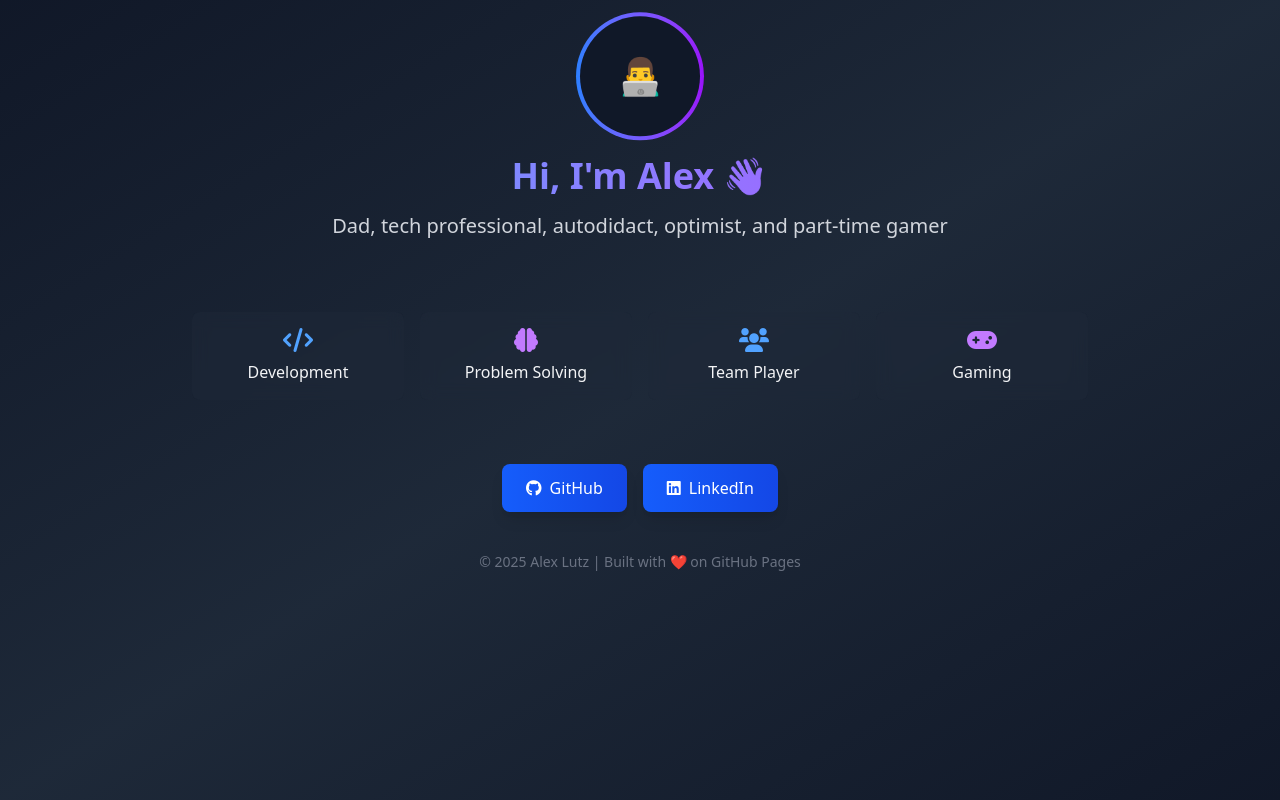
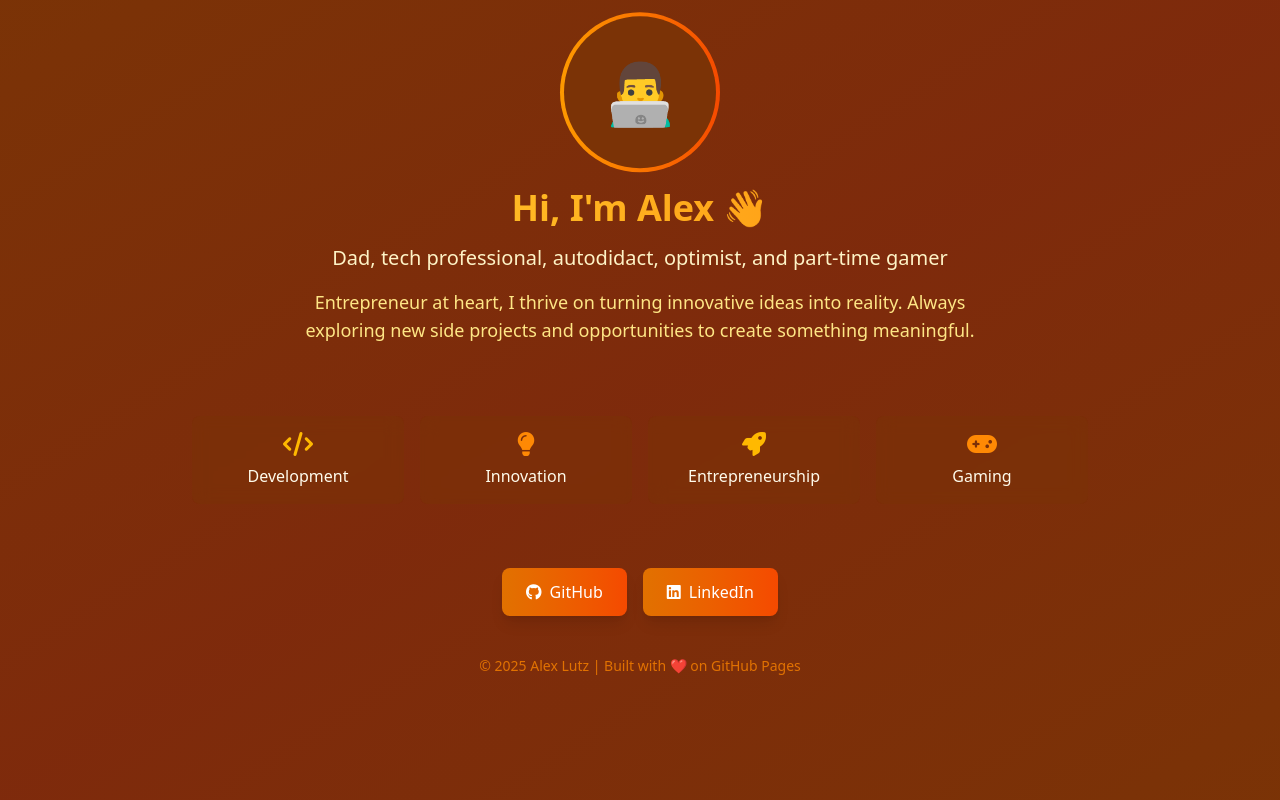
Before and after one commit to alexinslc/alexinslc.github.io, a plain HTML site: page index.html in a window 1280 px wide. Drawn offline with nearby package versions, Linux system fonts and the light colour scheme.

Commit message:
update color scheme, sizes and some content

```diff
--- a/index.html
+++ b/index.html
@@ -17,35 +17,36 @@
         }
     </style>
 </head>
-<body class="bg-gradient-to-br from-gray-900 via-gray-800 to-gray-900 text-gray-100 min-h-screen flex flex-col items-center p-5">
+<body class="bg-gradient-to-br from-amber-900 via-orange-900 to-amber-900 text-amber-50 min-h-screen flex flex-col items-center p-5">
     <div class="max-w-4xl w-full space-y-8">
         <!-- Profile Section -->
         <div class="text-center space-y-4 animate-float">
-            <div class="w-32 h-32 mx-auto rounded-full bg-gradient-to-r from-blue-500 to-purple-600 p-1">
-                <div class="w-full h-full rounded-full bg-gray-900 flex items-center justify-center">
-                    <span class="text-4xl">👨‍💻</span>
+            <div class="w-40 h-40 mx-auto rounded-full bg-gradient-to-r from-amber-500 to-orange-600 p-1">
+                <div class="w-full h-full rounded-full bg-amber-900 flex items-center justify-center">
+                    <span class="text-6xl">👨‍💻</span>
                 </div>
             </div>
-            <h1 class="text-4xl font-bold bg-clip-text text-transparent bg-gradient-to-r from-blue-400 to-purple-500">Hi, I'm Alex 👋</h1>
-            <p class="text-xl text-gray-300">Dad, tech professional, autodidact, optimist, and part-time gamer</p>
+            <h1 class="text-4xl font-bold bg-clip-text text-transparent bg-gradient-to-r from-amber-300 to-orange-400">Hi, I'm Alex 👋</h1>
+            <p class="text-xl text-amber-100">Dad, tech professional, autodidact, optimist, and part-time gamer</p>
+            <p class="text-lg text-amber-200 max-w-2xl mx-auto">Entrepreneur at heart, I thrive on turning innovative ideas into reality. Always exploring new side projects and opportunities to create something meaningful.</p>
         </div>
 
         <!-- Skills Section -->
         <div class="grid grid-cols-2 md:grid-cols-4 gap-4 py-8">
-            <div class="bg-gray-800/50 backdrop-blur-sm rounded-lg p-4 text-center transform hover:scale-105 transition">
-                <i class="fas fa-code text-2xl text-blue-400 mb-2"></i>
+            <div class="bg-amber-900/50 backdrop-blur-sm rounded-lg p-4 text-center transform hover:scale-105 transition">
+                <i class="fas fa-code text-2xl text-amber-400 mb-2"></i>
                 <p>Development</p>
             </div>
-            <div class="bg-gray-800/50 backdrop-blur-sm rounded-lg p-4 text-center transform hover:scale-105 transition">
-                <i class="fas fa-brain text-2xl text-purple-400 mb-2"></i>
-                <p>Problem Solving</p>
+            <div class="bg-amber-900/50 backdrop-blur-sm rounded-lg p-4 text-center transform hover:scale-105 transition">
+                <i class="fas fa-lightbulb text-2xl text-orange-400 mb-2"></i>
+                <p>Innovation</p>
             </div>
-            <div class="bg-gray-800/50 backdrop-blur-sm rounded-lg p-4 text-center transform hover:scale-105 transition">
-                <i class="fas fa-users text-2xl text-blue-400 mb-2"></i>
-                <p>Team Player</p>
+            <div class="bg-amber-900/50 backdrop-blur-sm rounded-lg p-4 text-center transform hover:scale-105 transition">
+                <i class="fas fa-rocket text-2xl text-amber-400 mb-2"></i>
+                <p>Entrepreneurship</p>
             </div>
-            <div class="bg-gray-800/50 backdrop-blur-sm rounded-lg p-4 text-center transform hover:scale-105 transition">
-                <i class="fas fa-gamepad text-2xl text-purple-400 mb-2"></i>
+            <div class="bg-amber-900/50 backdrop-blur-sm rounded-lg p-4 text-center transform hover:scale-105 transition">
+                <i class="fas fa-gamepad text-2xl text-orange-400 mb-2"></i>
                 <p>Gaming</p>
             </div>
         </div>
@@ -53,18 +54,18 @@
         <!-- Social Links -->
         <div class="flex justify-center space-x-4">
             <a href="https://github.com/alexinslc" target="_blank"
-               class="px-6 py-3 bg-gradient-to-r from-blue-600 to-blue-700 text-white rounded-lg shadow-lg hover:from-blue-700 hover:to-blue-800 transition transform hover:scale-105">
+               class="px-6 py-3 bg-gradient-to-r from-amber-600 to-orange-600 text-white rounded-lg shadow-lg hover:from-amber-700 hover:to-orange-700 transition transform hover:scale-105">
                 <i class="fab fa-github mr-2"></i>GitHub
             </a>
             <a href="https://www.linkedin.com/in/alexlutz" target="_blank"
-               class="px-6 py-3 bg-gradient-to-r from-blue-600 to-blue-700 text-white rounded-lg shadow-lg hover:from-blue-700 hover:to-blue-800 transition transform hover:scale-105">
+               class="px-6 py-3 bg-gradient-to-r from-amber-600 to-orange-600 text-white rounded-lg shadow-lg hover:from-amber-700 hover:to-orange-700 transition transform hover:scale-105">
                 <i class="fab fa-linkedin mr-2"></i>LinkedIn
             </a>
         </div>
 
         <!-- Footer -->
-        <footer class="mt-10 text-sm text-gray-500 text-center">
-            &copy; <span id="year"></span> Alex Lutz | Built with ❤️  on GitHub Pages
+        <footer class="mt-10 text-sm text-amber-600 text-center">
+            &copy; <span id="year"></span> Alex Lutz | Built with ❤️ on GitHub Pages
         </footer>
     </div>
 
```
